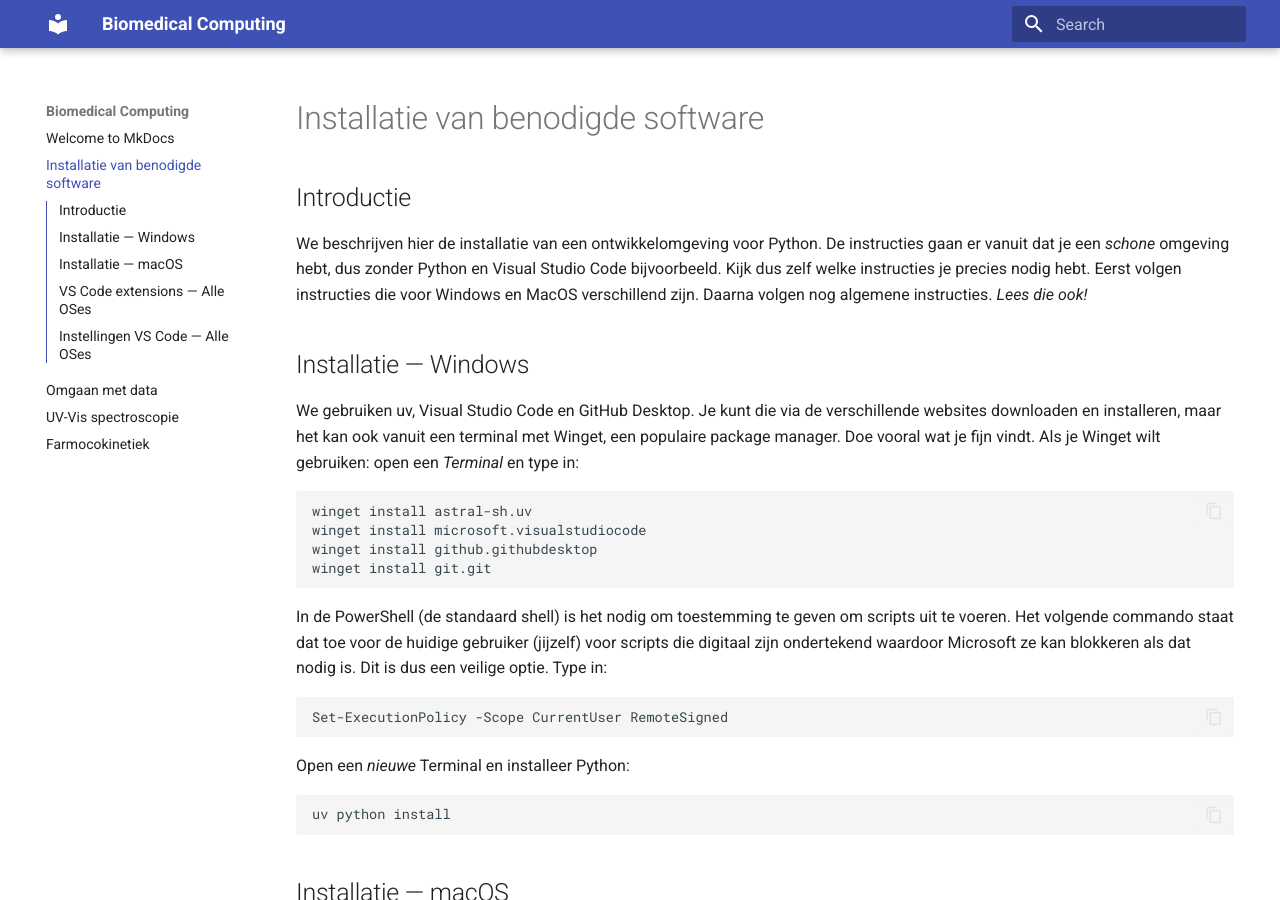
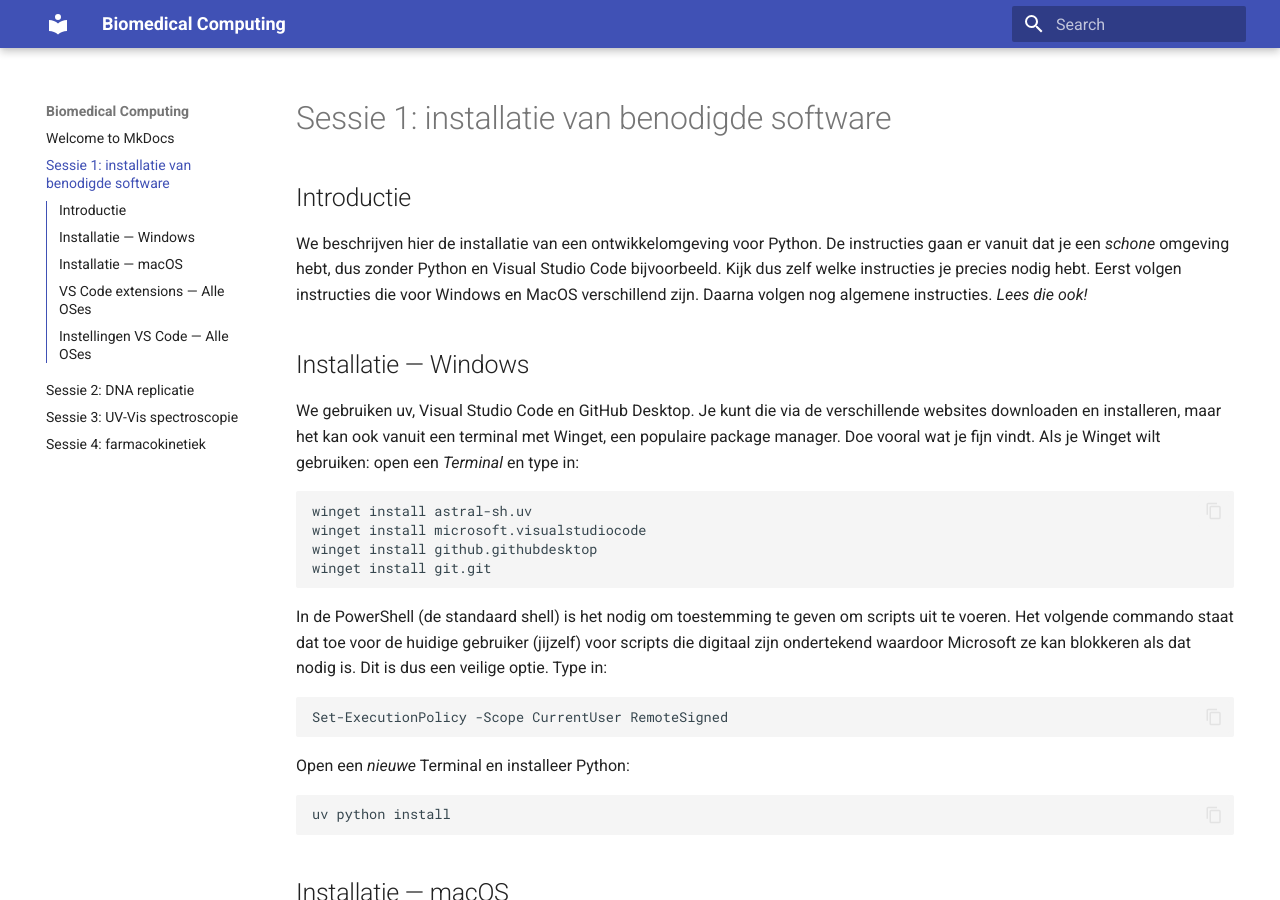
Before and after one commit to NatuurkundePracticumAmsterdam/biomedicalcomputing, an MkDocs documentation site: the page built from docs/installatie.md, in a window 1280 px wide and 900 px high. Built offline with MkDocs 1.6.1 and Material for MkDocs 9.7.7, drawn with Linux system fonts in a browser that asks for light colours.

Commit message:
Hoofdstuknamen aangepast
Sessienummer toegevoegd aan hoofdstuknaam. Tevens een naam gegeven die meer een MNW flavour heeft.

```diff
--- a/docs/modelleren-simuleren.md
+++ b/docs/farmacokinetiek.md
@@ -1,4 +1,4 @@
-# Farmocokinetiek
+# Sessie 4: farmacokinetiek
 
 In de voorgaande sessies hebben we al gezien dat programmeren handig kan zijn in bepaalde situaties. In de komende sessies gaan we dieper in op een toepassing die je waarschijnlijk al kent: het modelleren van verschijnselen. Grote kans dat je op de middelbare school modellen gemaakt hebt in Coach.[^coach] En ook bij het huidige natuurkunde practicum gebruik je modellen om een verschijnsel te beschrijven, bijvoorbeeld om een verwachting op te stellen of je resultaten te interpreteren.
 
--- a/docs/installatie.md
+++ b/docs/installatie.md
@@ -1,4 +1,4 @@
-# Installatie van benodigde software
+# Sessie 1: installatie van benodigde software
 
 ## Introductie
 
--- a/docs/omgaan-met-data.md
+++ b/docs/omgaan-met-data.md
@@ -1,4 +1,4 @@
-# Omgaan met data
+# Sessie 2: DNA replicatie
 
 ## Visual Studio Code
 
--- a/docs/uv-vis-spectroscopie.md
+++ b/docs/uv-vis-spectroscopie.md
@@ -1,4 +1,4 @@
-# UV-Vis spectroscopie
+# Sessie 3: UV-Vis spectroscopie
 
 In de vorige sessie heb je al gemerkt dat een computer heel geschikt is om een eenvoudig klusje dat 10.000 keer herhaald moet worden uit te voeren zodat jij dat niet zelf hoeft te doen. Een ander groot voordeel is dat een computer kan rekenen. _To compute_ betekent niet voor niets _berekenen._ Rekenwerk kan natuurlijk ook met de hand, maar is niet altijd het leukste klusje om te doen. Daarnaast is het mogelijk dat er ergens een fout(je) insluipt. Zeker als bepaald rekenwerk meer dan eens gedaan moet worden, is het fijn om dit te programmeren.
 
--- a/mkdocs.yml
+++ b/mkdocs.yml
@@ -59,7 +59,7 @@ nav:
   - installatie.md
   - omgaan-met-data.md
   - uv-vis-spectroscopie.md
-  - modelleren-simuleren.md
+  - farmacokinetiek.md
 
 extra:
     arrow_rotate: ':fontawesome-solid-arrow-rotate-right:'
```
